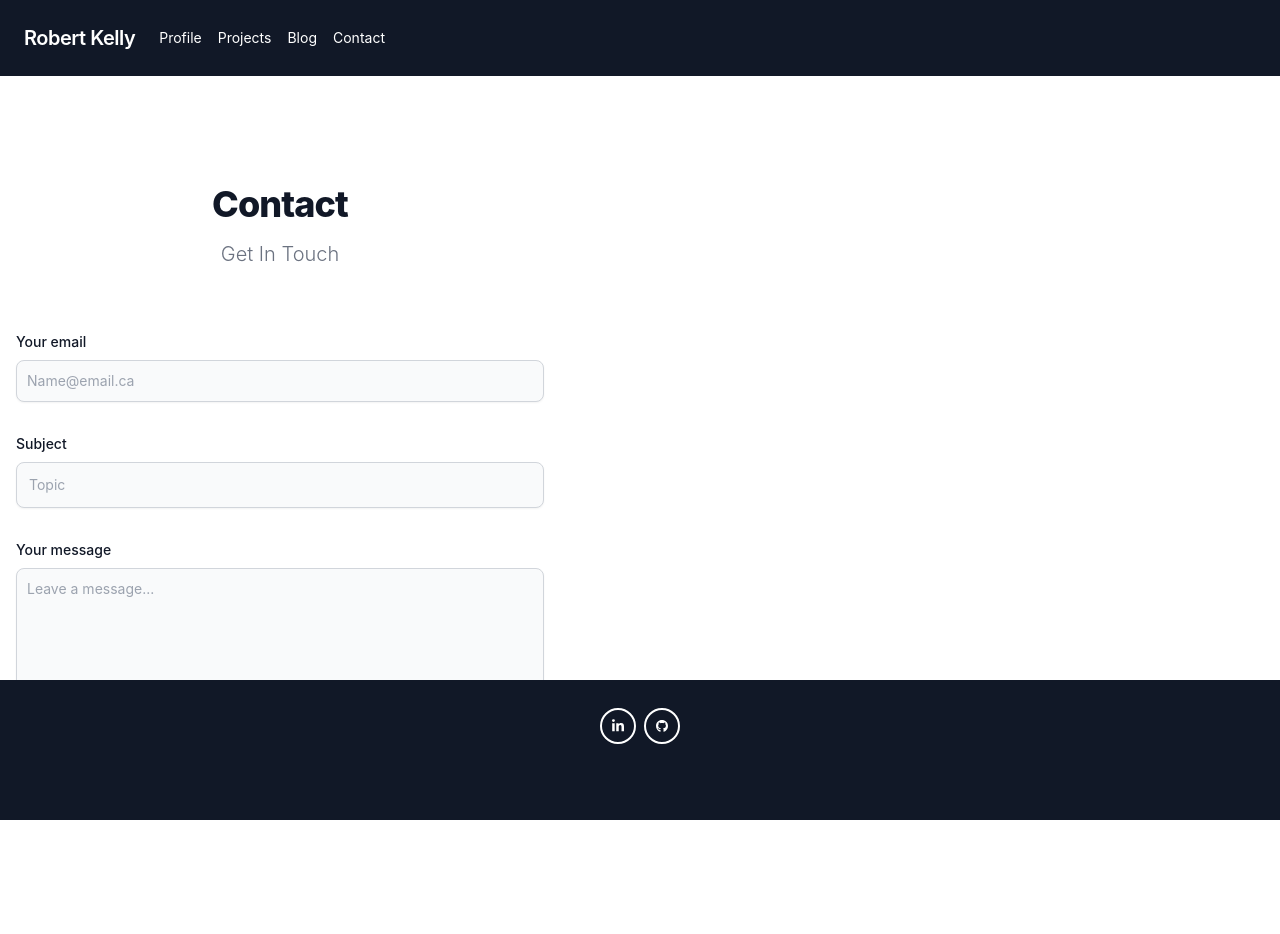
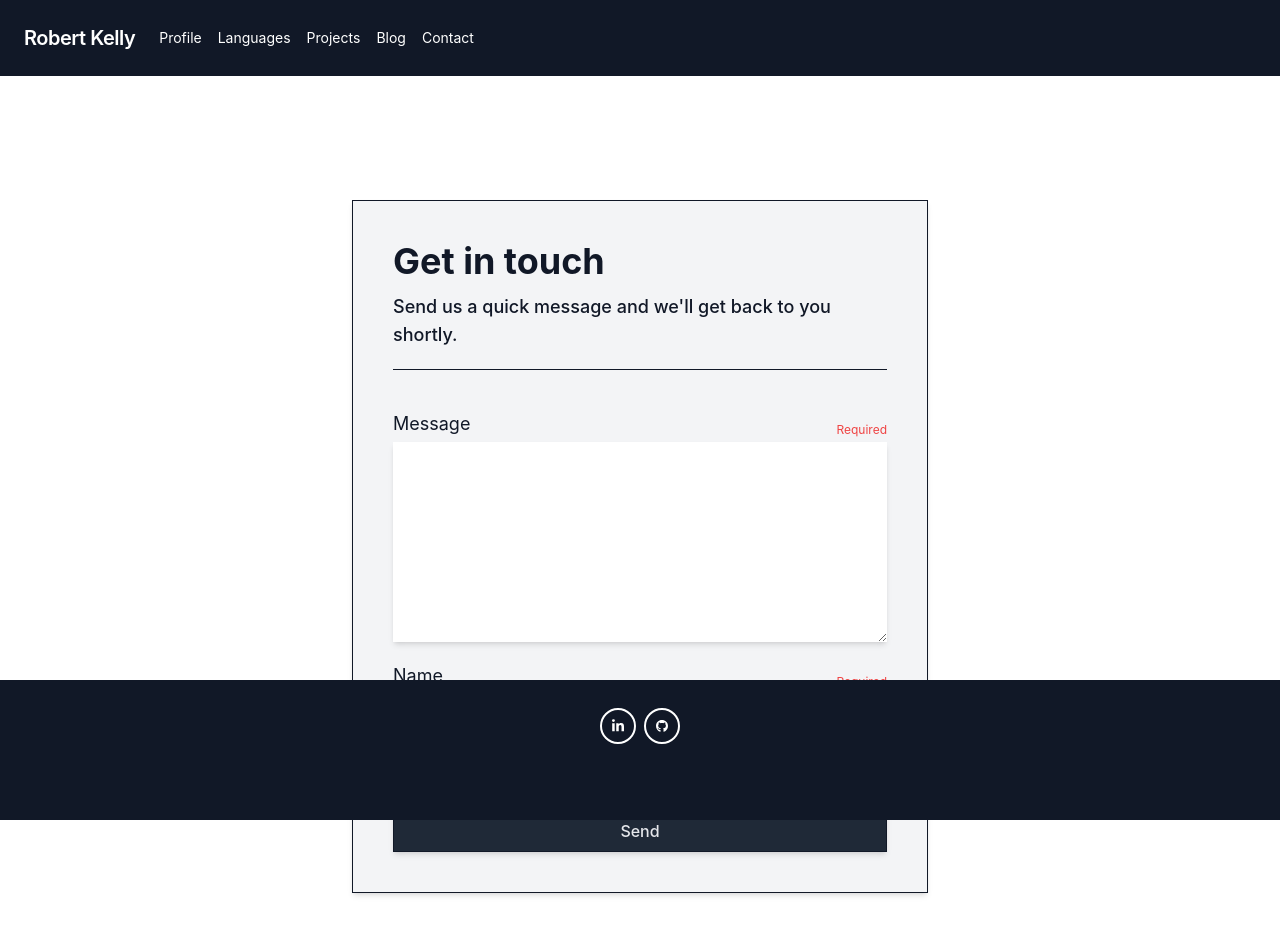
Before and after one commit to Robert812218/portfolio-done, a React (Create React App) app: page /Contact in a window 1280 px wide. Shown: the top 934 px of the page. Before the commit the page ends 850 px from the top, so only its background shows below. Built offline with nearby package versions, Linux system fonts and the light colour scheme.

Commit message:
update contact form

```diff
--- a/src/App.js
+++ b/src/App.js
@@ -8,7 +8,7 @@
 import Projects from './components/Projects';
 import Header from './components/Header';
 import Footer from './components/Footer';
-
+import Languages from "./components/Languages/Languages";
 
 export default function App() {
   return (
@@ -19,6 +19,9 @@
         <div className="h-[70vh] justify-self-stretch w-full">
           <Route path="/">
             <Profile />
+          </Route>
+          <Route path="/Languages">
+            <Languages />
           </Route>
           <Route path="/Projects">
             <Projects />
--- a/src/components/Contact.js
+++ b/src/components/Contact.js
@@ -2,28 +2,65 @@
 
 
 export default function Contact() {
-  return (
-    <section class="bg-white dark:bg-gray-900 w-[70vh]">
-    <div class="py-8 lg:py-16 px-4 mx-auto max-w-screen-md">
-        <h2 class="mb-4 text-4xl tracking-tight font-extrabold text-center text-gray-900 dark:text-white">Contact </h2>
-        <p class="mb-8 lg:mb-16 font-light text-center text-gray-500 dark:text-gray-400 sm:text-xl">Get In Touch</p>
-        <form action="https://formspree.io/f/mpzeaqjb" method="post" class="space-y-8">
-            <div>
-                <label for="email" class="block mb-2 text-sm font-medium text-gray-900 dark:text-gray-300">Your email</label>
-                <input type="email" id="email" class="shadow-sm bg-gray-50 border border-gray-300 text-gray-900 text-sm rounded-lg focus:ring-primary-500 focus:border-primary-500 block w-full p-2.5 dark:bg-gray-700 dark:border-gray-600 dark:placeholder-gray-400 dark:text-white dark:focus:ring-primary-500 dark:focus:border-primary-500 dark:shadow-sm-light" placeholder="Name@email.ca" required />
+    return (
+        <div>
+<body class="bg-white dark:bg-gray-900">
+    <form action="post" class="my-20 p-10 max-w-xl mx-auto shadow-md sm:border-0 md:border md:border-gray-900 md:dark:border-gray-100 bg-gray-100 dark:bg-gray-800 text-gray-900 dark:text-gray-100">
+        <div class="mb-10">
+            <h1 class="font-bold text-4xl mb-3">Get in touch</h1>
+            <p class="font-medium text-lg mb-5">Send us a quick message and we'll get back to you shortly.</p>
+            <hr class="border-gray-900 dark:border-gray-100" />
+        </div>
+        <div class="mb-5">
+            <label for="message" class="text-lg flex justify-between items-end"><span>Message</span><span class="text-xs text-red-500">Required</span></label>
+            <textarea name="message" id="message" cols="30" rows="10" class="shadow-md mt-1 block w-full sm:text-sm rounded-none border-gray-900 dark:border-gray-100 bg-white dark:bg-gray-900"></textarea>
+        </div>
+        <div class="mb-5">
+            <label for="name" class="text-lg flex justify-between items-end"><span>Name</span><span class="text-xs text-red-500 ">Required</span></label>
+            <div class="mt-1 flex shadow-md">
+                <span class="inline-flex items-center px-3 rounded-none border border-r-0 border-gray-900 dark:border-gray-100"><i class="fas fa-user"></i></span>
+                <input type="text" name="name" class="flex-1 block w-full sm:text-sm rounded-none border border-gray-900 dark:border-gray-100 bg-white dark:bg-gray-900" />
             </div>
-            <div>
-                <label for="subject" class="block mb-2 text-sm font-medium text-gray-900 dark:text-gray-300">Subject</label>
-                <input type="text" id="subject" class="block p-3 w-full text-sm text-gray-900 bg-gray-50 rounded-lg border border-gray-300 shadow-sm focus:ring-primary-500 focus:border-primary-500 dark:bg-gray-700 dark:border-gray-600 dark:placeholder-gray-400 dark:text-white dark:focus:ring-primary-500 dark:focus:border-primary-500 dark:shadow-sm-light" placeholder="Topic" required />
+        </div>
+        <div class="mb-5">
+            <label for="email" class="text-lg flex justify-between items-end"><span>Email</span><span class="text-xs text-red-500">Required</span></label>
+            <div class="mt-1 flex shadow-md">
+                <span class="inline-flex items-center px-3 rounded-none border border-r-0 border-gray-900 dark:border-gray-100"><i class="fas fa-envelope"></i></span>
+                <input type="email" name="email" class="flex-1 block w-full sm:text-sm rounded-none border border-gray-900 dark:border-gray-100 bg-white dark:bg-gray-900" />
             </div>
-            <div class="sm:col-span-2">
-                <label for="message" class="block mb-2 text-sm font-medium text-gray-900 dark:text-gray-400">Your message</label>
-                <textarea id="message" rows="6" class="block p-2.5 w-full text-sm text-gray-900 bg-gray-50 rounded-lg shadow-sm border border-gray-300 focus:ring-primary-500 focus:border-primary-500 dark:bg-gray-700 dark:border-gray-600 dark:placeholder-gray-400 dark:text-white dark:focus:ring-primary-500 dark:focus:border-primary-500" placeholder="Leave a message..."></textarea>
-            </div>
-            <button type="submit" class="py-3 px-5 text-sm font-medium text-center text-white rounded-lg bg-primary-700 sm:w-fit hover:bg-primary-800 focus:ring-4 focus:outline-none focus:ring-primary-300 dark:bg-primary-600 dark:hover:bg-primary-700 dark:focus:ring-primary-800">Send message</button>
-        </form>
-    </div>
+        </div>
+        <div>
+            <button type="button" class="font-medium shadow-md rounded-none p-2 w-full focus:outline-none focus:ring-2 focus:ring-offset-2 border border-gray-900 dark:border-gray-100 bg-gray-800 dark:bg-gray-200 text-gray-200 dark:text-gray-800 hover:bg-gray-900 dark:hover:bg-gray-100"><i class="fas fa-check"></i> Send</button>
+        </div>
+    </form>
+</body>
+        </div>
+    )
+}
 
-  </section>
-  );
-}
+// export default function Contact() {
+//   return (
+//     <section class="bg-white dark:bg-gray-900 w-[70vh]">
+//     <div class="py-8 lg:py-16 px-4 mx-auto max-w-screen-md">
+//         <h2 class="mb-4 text-4xl tracking-tight font-extrabold text-center text-gray-900 dark:text-white">Contact </h2>
+//         <p class="mb-8 lg:mb-16 font-light text-center text-gray-500 dark:text-gray-400 sm:text-xl">Get In Touch</p>
+//         <form action="https://formspree.io/f/mpzeaqjb" method="post" class="space-y-8">
+//             <div>
+//                 <label for="email" class="block mb-2 text-sm font-medium text-gray-900 dark:text-gray-300">Your email</label>
+//                 <input type="email" id="email" class="shadow-sm bg-gray-50 border border-gray-300 text-gray-900 text-sm rounded-lg focus:ring-primary-500 focus:border-primary-500 block w-full p-2.5 dark:bg-gray-700 dark:border-gray-600 dark:placeholder-gray-400 dark:text-white dark:focus:ring-primary-500 dark:focus:border-primary-500 dark:shadow-sm-light" placeholder="Name@email.ca" required />
+//             </div>
+//             <div>
+//                 <label for="subject" class="block mb-2 text-sm font-medium text-gray-900 dark:text-gray-300">Subject</label>
+//                 <input type="text" id="subject" class="block p-3 w-full text-sm text-gray-900 bg-gray-50 rounded-lg border border-gray-300 shadow-sm focus:ring-primary-500 focus:border-primary-500 dark:bg-gray-700 dark:border-gray-600 dark:placeholder-gray-400 dark:text-white dark:focus:ring-primary-500 dark:focus:border-primary-500 dark:shadow-sm-light" placeholder="Topic" required />
+//             </div>
+//             <div class="sm:col-span-2">
+//                 <label for="message" class="block mb-2 text-sm font-medium text-gray-900 dark:text-gray-400">Your message</label>
+//                 <textarea id="message" rows="6" class="block p-2.5 w-full text-sm text-gray-900 bg-gray-50 rounded-lg shadow-sm border border-gray-300 focus:ring-primary-500 focus:border-primary-500 dark:bg-gray-700 dark:border-gray-600 dark:placeholder-gray-400 dark:text-white dark:focus:ring-primary-500 dark:focus:border-primary-500" placeholder="Leave a message..."></textarea>
+//             </div>
+//             <button type="submit" class="py-3 px-5 text-sm font-medium text-center text-white rounded-lg bg-primary-700 sm:w-fit hover:bg-primary-800 focus:ring-4 focus:outline-none focus:ring-primary-300 dark:bg-primary-600 dark:hover:bg-primary-700 dark:focus:ring-primary-800">Send message</button>
+//         </form>
+//     </div>
+
+//   </section>
+//   );
+// }
--- a/src/components/Header.js
+++ b/src/components/Header.js
@@ -16,6 +16,9 @@
     <div class="text-sm lg:flex-grow">
       <a href="/" class="block mt-4 lg:inline-block lg:mt-0 text-white hover:text-white mr-4">
         Profile
+      </a>
+      <a href="/Languages" class="block mt-4 lg:inline-block lg:mt-0 text-white hover:text-white mr-4">
+          Languages
       </a>
       <a href="/Projects" class="block mt-4 lg:inline-block lg:mt-0 text-white hover:text-white mr-4">
         Projects
--- a/src/components/Languages/Languages.js
+++ b/src/components/Languages/Languages.js
@@ -46,7 +46,6 @@
     )
 }
 
-
 export default function Languages() {
 
     const data = [
@@ -64,16 +63,52 @@
     ]
 
     return (
-        <div>
+         <div>
             <h1>LANGS</h1>
-            <div>
+
+            <ul className="max-w-md divide-y divide-gray-200 dark:divide-gray-700">
                 {data.map((lang) => (
-                    <div>
-                        <h1>{lang.language}</h1>
-                        <h4>{lang.framework}</h4>
-                    </div>
+                    <li className="pb-3 sm:pb-4">
+                        <div className="flex flex-row">
+                            {lang.language}, {lang.framework}
+
+                        </div>
+                    </li>
                 ))}
-            </div>
+            </ul>
         </div>
     );
 }
+
+
+// export default function Languages() {
+
+//     const data = [
+//         { id: 1, language: "Javascript", framework: "React.js" },
+//         { id: 2, language: "Elixir", framework: "Phoenix" },
+//         { id: 3, language: "ClojureScript", framework: "Reagent" },
+//         { id: 4, language: "Flutter", framework: "Dart" },
+//         { id: 5, language: "Python", framework: "Django" },
+//         { id: 6, language: "Ruby", framework: "Rails" },
+//         { id: 7, language: "C#", framework: ".NET" },
+//         { id: 8, language: "SQL", framework: "PostgreSQL" },
+//         { id: 9, language: "Vim", framework: "N/A" },
+//         { id: 10, language: "Git", framework: "Github" },
+//         { id: 11, language: "Blender", framework: "N/A" },
+//     ]
+
+//     return (
+//          <div>
+//             <h1>LANGS</h1>
+
+//             <div>
+//                 {data.map((lang) => (
+//                     <div>
+//                         <h1>{lang.language}</h1>
+//                         <h4>{lang.framework}</h4>
+//                     </div>
+//                 ))}
+//             </div>
+//         </div>
+//     );
+// }
--- a/src/components/Profile.js
+++ b/src/components/Profile.js
@@ -6,12 +6,13 @@
 
 export default function Profile() {
     return (
-        <div className="bg-[url('./images/programmer-unicycle.jpg')] h-[70vh]">
+        // <div className="bg-[url('./images/programmer-unicycle.jpg')] h-[70vh]">
+        <div>
             <h4>ABOUT</h4>
                 <p>Extremely adaptable and determined full-stack developer, with a passion for constructing the physical and virtual world. I enjoy building things, solving problems, and challenging projects.</p>
                 <p>Lorem ipsum etc etc</p>
 
-                <Languages />
+                {/* <Languages /> */}
         </div>
     )
 }
```
